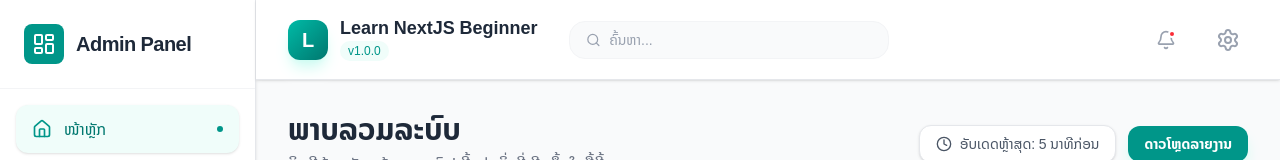
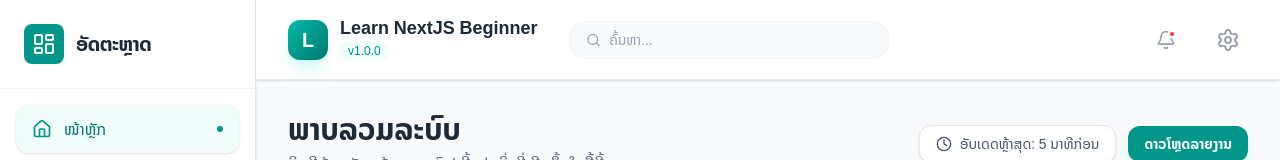
Before and after one commit to huevangxp/next-beginner, a Next.js app: page / in a window 1280 px wide. Shown: the top 160 px of the page. Built offline with nearby package versions, Linux system fonts and the light colour scheme.

Commit message:
commit Thu 12/18/2025  9:14:50.11

```diff
--- a/app/components/Sidebar.tsx
+++ b/app/components/Sidebar.tsx
@@ -22,7 +22,7 @@ const Sidebar = () => {
             <LayoutDashboard className="text-white w-6 h-6" />
           </div>
           <span className="text-xl font-bold text-gray-800 tracking-tight">
-            Admin Panel
+            ອັດຕະຫຼາດ
           </span>
         </div>
       </div>
```
